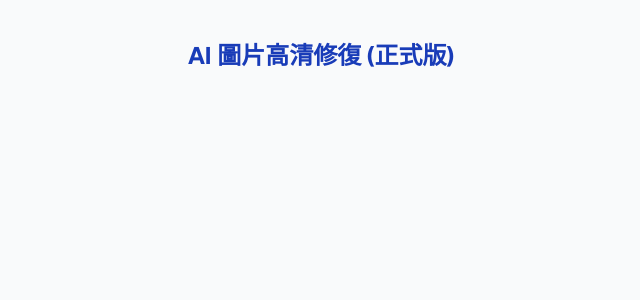
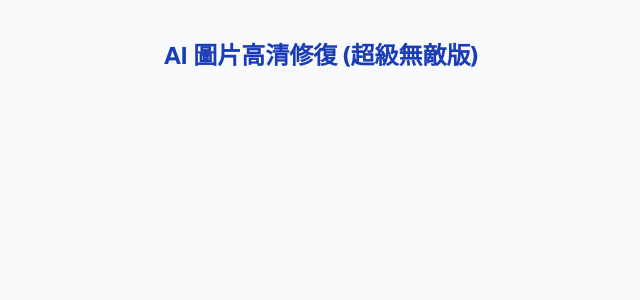
Before and after one commit to laiyijhe/my-ai-image-tool, a Next.js app: page / in a window 1280 px wide. Shown: the top 300 px of the page, without its empty margins (319-959 px from the left). Built offline with nearby package versions, Linux system fonts and the light colour scheme.

Commit message:
Auto Update 2026-03-22 02:58

```diff
--- a/app/page.tsx
+++ b/app/page.tsx
@@ -52,7 +52,7 @@ function UpscaleContent() {
 
   return (
     <div className="flex flex-col items-center p-10 font-sans min-h-screen bg-gray-50">
-      <h1 className="text-2xl font-bold mb-8 text-blue-800">AI 圖片高清修復 (正式版)</h1>
+      <h1 className="text-2xl font-bold mb-8 text-blue-800">AI 圖片高清修復 (超級無敵版)</h1>
       {imgUrl && (
         <div className="flex flex-col items-center gap-8 w-full max-w-4xl">
           <div className="grid grid-cols-1 md:grid-cols-2 gap-8 w-full">
```
Also changed, not shown: 1 other file (tests, documents, lock files or other folders).
